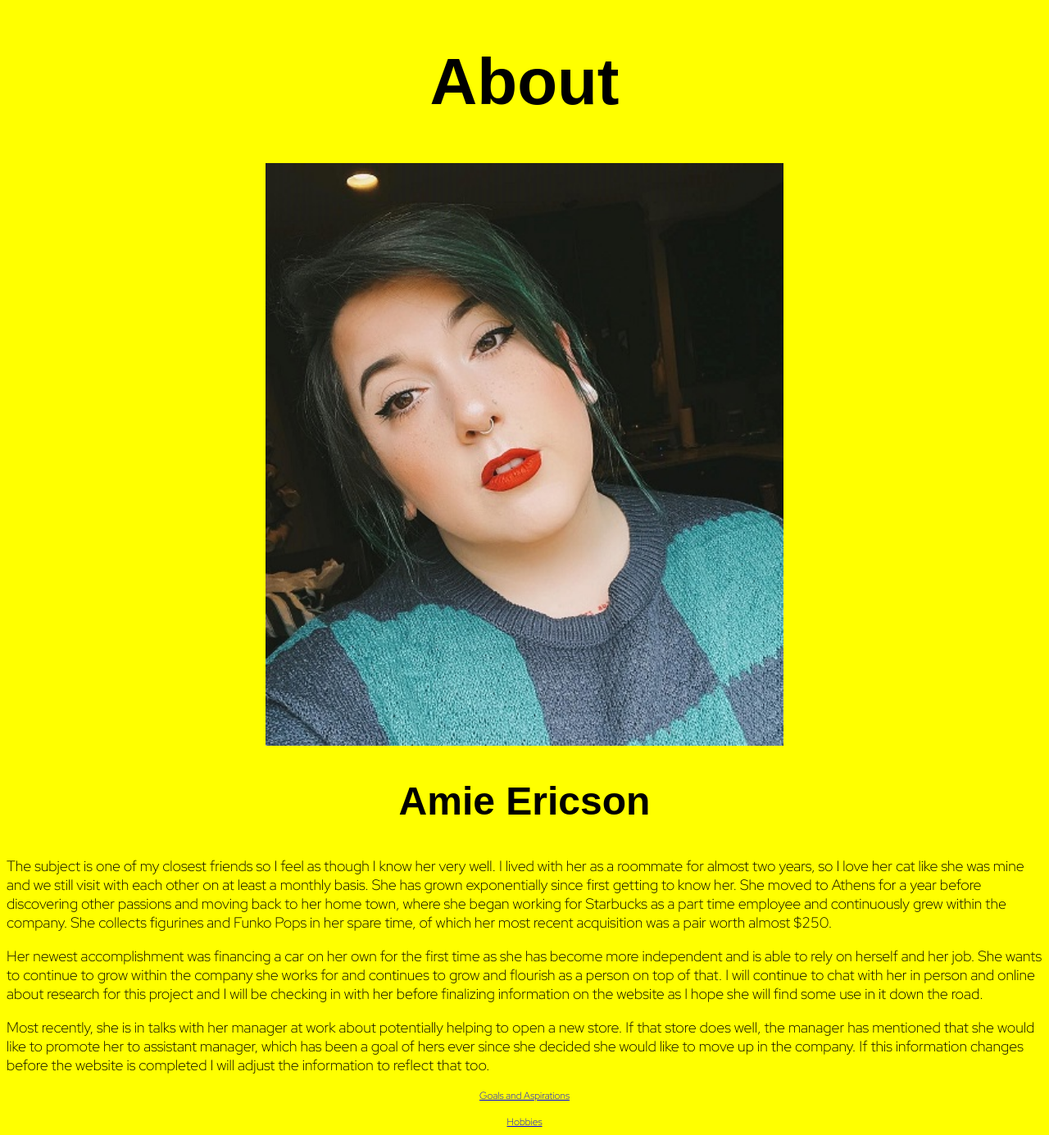
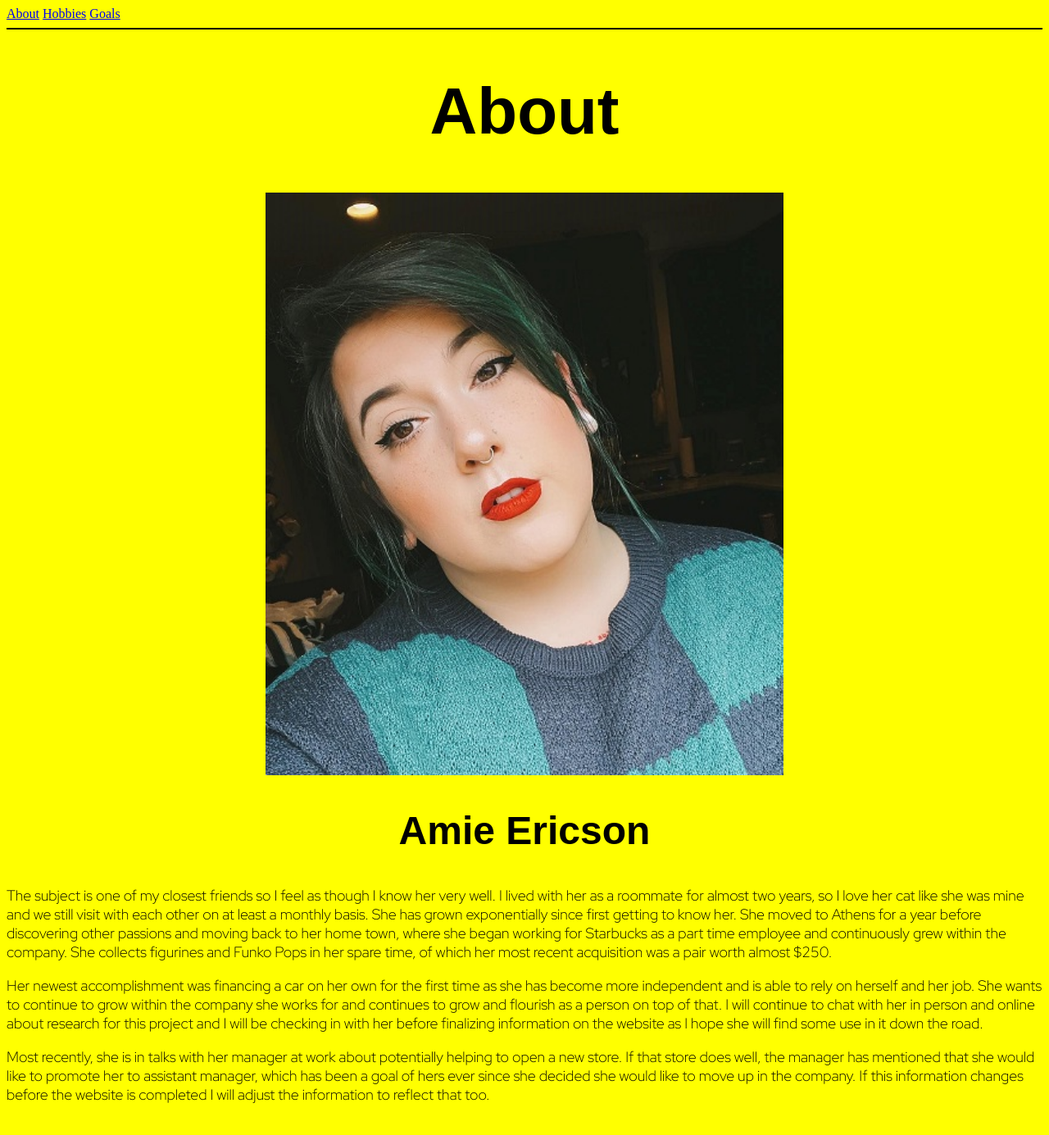
Before and after one commit to jibireru/bioSite, a plain HTML site: page index.html in a window 1280 px wide. Shown: the whole page at 82% size. Drawn offline with Linux system fonts and the light colour scheme; a web font is replaced by a local one.

Commit message:
Update index.html

```diff
--- a/index.html
+++ b/index.html
@@ -8,7 +8,13 @@
 <link href="https://fonts.googleapis.com/css2?family=Fira+Sans+Condensed&family=Red+Hat+Display:ital,wght@0,300;1,300&family=Zen+Kurenaido&display=swap" rel="stylesheet">
     </head>
  <body style="background-color:yellow;">
-     <h1 id="about">About</h1>
+         <div id="navigation">
+            <a href="index.html">About</a>
+            <a href="Hobbies Page.html">Hobbies</a>
+            <a href="Landing Page.html">Goals</a>
+         </div>
+         <hr style="height:2px;border-width:0;color:black;background-color:black">
+    <h1 id="about">About</h1>
      <img src="BioSite Self Portrait.jpg" id="portrait">
      <h2 id="amie">Amie Ericson</h2>
      <p id="para-2">The subject is one of my closest friends so I feel as though I know her very well. I lived with her as a roommate for almost two years, so I love her cat like she was mine and we still visit with each other on at least a monthly basis. She has grown exponentially since first getting to know her. She moved to Athens for a year before discovering other passions and moving back to her home town, where she began working for Starbucks as a part time employee and continuously grew within the company. She collects figurines and Funko Pops in her spare time, of which her most recent acquisition was a pair worth almost $250.</p>
@@ -18,14 +24,6 @@
         <p id="para-2">Most recently, she is in talks with her manager at work about potentially helping to open a new store. If that store does well, the manager has mentioned that she would like to promote her to assistant manager, which has been a goal of hers ever since she decided she would like to move up in the company. If this information changes before the website is completed I will adjust the information to reflect that too.
 
         </p>
-        <div id="footer">
-            <div>
-            <a href="Landing Page.html" id="landing-url">Goals and Aspirations</a>
-            </div>
-        <br />
-        <div>
-        <a href="Hobbies Page.html" id="hobby-url"> Hobbies</a>
-        </div>
-        </div>
+
  </body>
  </html>
```
